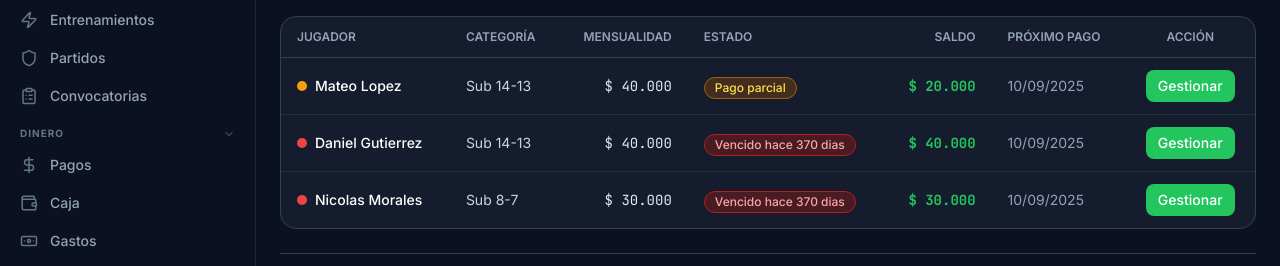
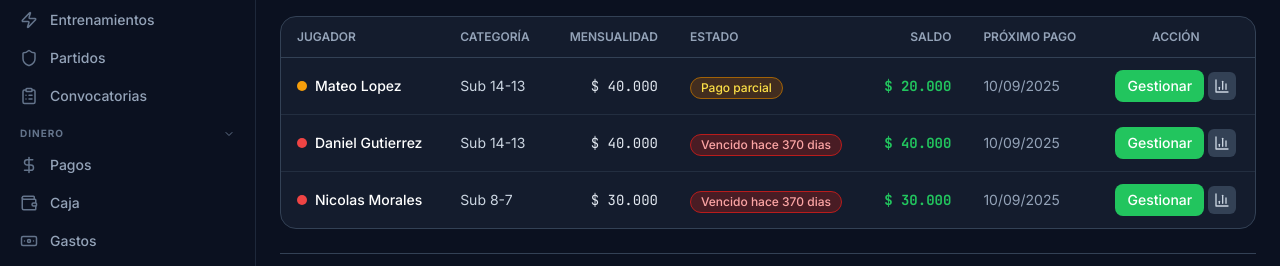
Before and after one commit to guzmanmaceajavier-bit/ERP-futbol, a React (Vite) app in the folder frontend/: page /alertas in a window 1280 px wide. Shown: the part 390-656 px from the top of the page. Built offline with nearby package versions, Linux system fonts and the light colour scheme; no server answers; sample sign-in values are in the browser's storage.

Commit message:
feat: factura visible en Cobranzas tabla + Pagos historial con texto

```diff
--- a/frontend/src/pages/alertas/Alertas.tsx
+++ b/frontend/src/pages/alertas/Alertas.tsx
@@ -265,7 +265,23 @@ export function Alertas() {
                         <td className="px-4 py-3 text-right font-mono text-sm font-bold text-[#22C55E]">{formatCurrency(a.deuda || 0)}</td>
                         <td className="px-4 py-3 text-sm text-slate-400">{venc ? formatDate(venc) : '—'}</td>
                         <td className="px-4 py-3 text-center">
-                          <Button size="sm" onClick={() => setGestionar(a)}>Gestionar</Button>
+                          <div className="flex items-center justify-center gap-1">
+                            <Button size="sm" onClick={() => setGestionar(a)}>Gestionar</Button>
+                            <button
+                              onClick={() => {
+                                const mensualidad = getMensualidadAlerta(a);
+                                abrirFactura({
+                                  pago: { id: a.id as number, jugador_id: a.jugador_id || 0, jugador: a.jugador_nombre || '', jugador_categoria: a.categoria, monto: a.deuda || 0, fecha: new Date().toISOString().slice(0, 10), tipo: 'completo' as const, observacion: `Cobro ${a.periodo || ''}`, mes_pago: a.periodo || null, cantidad_meses: 1, recibo_numero: `FAC-${String(a.id).padStart(4, '0')}`, vencimiento: getVencimiento(a) || '', estado_pago: 'vencido', saldo_pendiente: a.deuda || 0, created_at: new Date().toISOString() } as any,
+                                  jugador: a.jugador_id ? { id: a.jugador_id, nombre: (a.jugador_nombre || '').split(' ')[0] || '', apellidos: (a.jugador_nombre || '').split(' ').slice(1).join(' ') || '', categoria: a.categoria || '', telefono: a.telefono || '', mensualidad: mensualidad } as any : null,
+                                  periodoLabel: a.periodo || undefined,
+                                  mensualidad,
+                                  saldoPeriodo: a.deuda || 0,
+                                });
+                              }}
+                              className="p-1.5 rounded-md bg-slate-700 text-slate-300 hover:bg-slate-600 hover:text-white transition-all" title="Factura de cobro">
+                              <Icon name="grafica" className="w-4 h-4" />
+                            </button>
+                          </div>
                         </td>
                       </tr>
                     );
--- a/frontend/src/pages/pagos/Pagos.tsx
+++ b/frontend/src/pages/pagos/Pagos.tsx
@@ -725,11 +725,10 @@ export function Pagos() {
                         </button>
                         <button onClick={async () => {
                           const jug = jugadores?.find((j) => j.id === p.jugador_id) || null;
-                          let escuela: any = {};
-                          try { const cfg = await configService.getAll(); escuela = { nombre: cfg.escuela_nombre, nit: cfg.escuela_nit, telefono: cfg.escuela_telefono, direccion: cfg.escuela_direccion }; } catch {}
                           abrirFactura({ pago: p, jugador: jug as any, periodoLabel: p.mes_pago || undefined, mensualidad: mensualidadEfectiva });
-                        }} className="p-1.5 rounded-md bg-slate-700 text-slate-300 hover:bg-slate-600 hover:text-white transition-all" title="Factura">
+                        }} className="p-1.5 rounded-md bg-slate-700 text-slate-300 hover:bg-slate-600 hover:text-white transition-all flex items-center gap-1" title="Factura">
                           <Icon name="grafica" className="w-4 h-4" />
+                          <span className="text-[11px] font-bold hidden xl:inline">Factura</span>
                         </button>
                         {p.jugador_telefono && (
                           <button onClick={() => window.open(`https://wa.me/${p.jugador_telefono}`, '_blank')}
```
